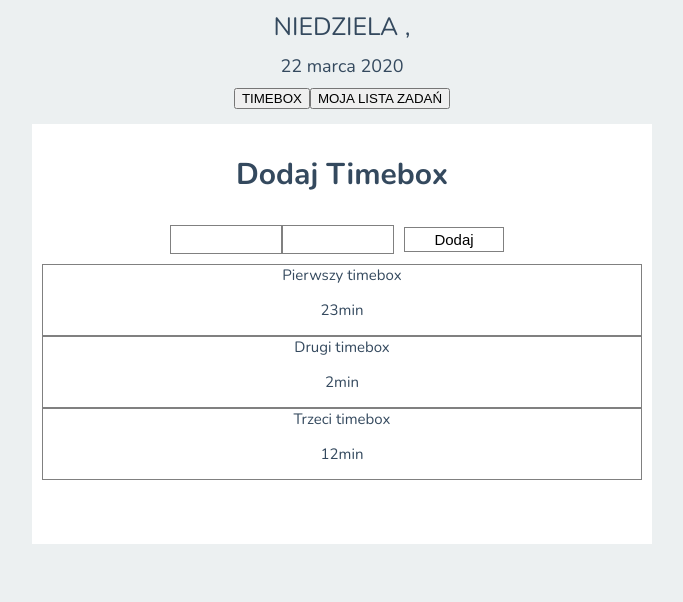
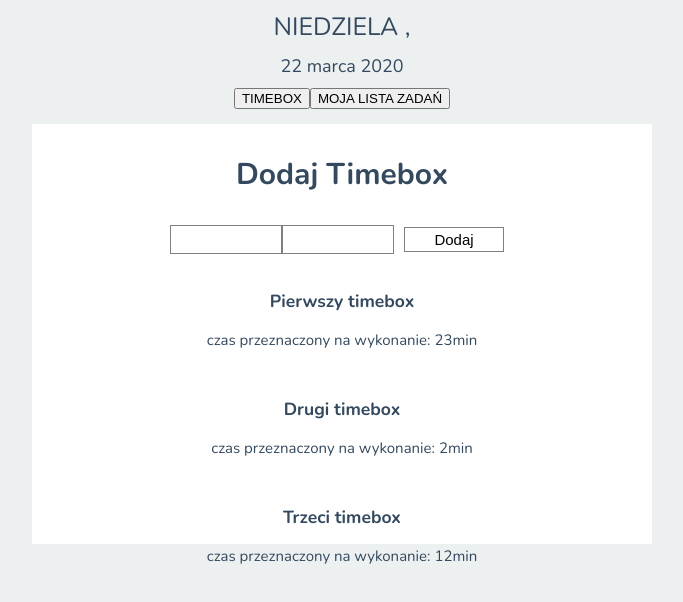
Before and after one commit to unpolaco/Personal-Organizer-App-, a React (Create React App) app: page / in a window 1280 px wide. Shown: the top 602 px of the page, without its empty margins (298-981 px from the left). Built offline with nearby package versions, Linux system fonts and the light colour scheme.

Commit message:
Make Timebox clickable

```diff
--- a/src/components/TaskList.js
+++ b/src/components/TaskList.js
@@ -4,7 +4,6 @@ import uuid from 'uuid'
 import styled from 'styled-components'
 import DownArrowIcon from '../icons/arrowDown'
 import UpArrowIcon from '../icons/arrowUp'
-
 
 function TaskList(props) {
   const {tasks, sortByNameGrowing, sortByDateGrowing, handlePriorityTask, handleDeleteTask, handleDoneTask, handleSortName, handleSortDate} = props;
--- a/src/components/Timebox.js
+++ b/src/components/Timebox.js
@@ -59,7 +59,7 @@ export default class Timebox extends React.Component {
 
 	render() {
 		const { pausesCounter, elapsedTimeInSeconds, isRunning, isPaused } = this.state;
-		const { timeboxName, timeboxTimeInMinutes, onDelete } = this.props;
+		const { timeboxName, timeboxTimeInMinutes, isActive, onDelete, onSetActiveTimebox } = this.props;
 		const totalTimeInSeconds = timeboxTimeInMinutes * 60;
 		const timeLeftInSeconds = totalTimeInSeconds - elapsedTimeInSeconds;
 		const hoursLeft = Math.floor(timeLeftInSeconds / 3600);
@@ -68,12 +68,12 @@ export default class Timebox extends React.Component {
 		const progressInPercent = (elapsedTimeInSeconds / totalTimeInSeconds) * 100.0;
 
 		return (
-			<TimeboxWrapper>
-				<UnhiddenWrapper>
-					<div>{timeboxName}</div>
-					<p>{timeboxTimeInMinutes}min</p>
+			<TimeboxWrapper >
+				<UnhiddenWrapper isActive={isActive} onClick={onSetActiveTimebox}>
+					<h3>{timeboxName}</h3>
+					<p>czas przeznaczony na wykonanie: {timeboxTimeInMinutes}min</p>
 				</UnhiddenWrapper>
-				<WrapperHidden>
+				<WrapperHidden >
 					<Clock
 						hoursLeft={hoursLeft}
 						minutesLeft={minutesLeft}
@@ -96,30 +96,22 @@ export default class Timebox extends React.Component {
 }
 const UnhiddenWrapper= styled.div`
 	width: 100%;
-&:hover + div {
-	visibility: visible;
-	opacity: 1;
-	height: 196px;
-	transition: visibility 0s, opacity 1s, height 0.1s ease-in-out;
-}
+	& + div {
+	visibility: ${props => props.isActive ? "visible" : "hidden"};
+	opacity: ${props => props.isActive ? "1" : "0"};;
+	height: ${props => props.isActive ? "196px" : "0"};;
+	transition: visibility 0s, opacity 1s height 0.1s ease-in-out;
+	}
 `
+
 const WrapperHidden = styled.div`
-	visibility: hidden;
-	opacity: 0;
-  height: 0;
-	&:hover {
-	visibility: visible;
-	opacity: 1;
-	height: 196px;
-	transition: visibility 0s, opacity 1s ease-in-out;
-}
-`
+	`
 
 const ButtonWrapper = styled.div`
 	display: flex;
 	justify-content: center;
 	padding: 15px;
-`;
+`
 const Button = styled.button`
 	display: flex;
 	justify-content: space-around;
@@ -142,10 +134,28 @@ const Button = styled.button`
 		stroke: #3498db;
 	}
 `;
+// const TimeboxWrapper = styled.div`
+// 	display: flex;
+// 	flex-direction: column;
+// 	align-items: center;
+// 	border: 1px solid grey;
+// 	&:hover {
+// 	border-left: 5px solid #2ecc71
+// }
+// `
 
 const TimeboxWrapper = styled.div`
-	display: flex;
-	flex-direction: column;
-	align-items: center;
-	border: 1px solid grey;
-`
+display: flex;
+flex-direction: column;
+margin: 2px 0;
+padding: 5px;
+transition: 100ms ease-in-out;
+
+&:hover {
+box-shadow: 1px 1px 3px 1px #ccc;
+transition: 300ms ease-in-out;
+background-color: #f6fafd;
+&:hover > * {
+background-color: #f6fafd;
+}
+}`
--- a/src/components/TimeboxCreator.js
+++ b/src/components/TimeboxCreator.js
@@ -23,6 +23,7 @@ state = {
       id: uuid.v4(),
       timeboxName: this.state.newTimeboxName,
       timeboxTimeInMinutes: this.state.newTimeboxTime,
+      active: true,
     })
     this.setState({
       newTimeboxName: "",
--- a/src/components/TimeboxList.js
+++ b/src/components/TimeboxList.js
@@ -7,11 +7,11 @@ import uuid from 'uuid';
 export default class TimeboxList extends Component {
   state = {
     timeboxes: [
-      {id:0, timeboxName: "Pierwszy timebox", timeboxTimeInMinutes: "23"},
-      {id:1, timeboxName: "Drugi timebox", timeboxTimeInMinutes: "2"},
-      {id:2, timeboxName: "Trzeci timebox", timeboxTimeInMinutes: "12"},
-
-    ]
+      {id:0, timeboxName: "Pierwszy timebox", timeboxTimeInMinutes: "23", active: false,},
+      {id:1, timeboxName: "Drugi timebox", timeboxTimeInMinutes: "2", active: false},
+      {id:2, timeboxName: "Trzeci timebox", timeboxTimeInMinutes: "12", active: false},
+    ],
+    activeTimeboxId: "",
   }
 
   handleDelete = (indexToDelete) => {
@@ -30,6 +30,18 @@ export default class TimeboxList extends Component {
       this.addTimebox(newTimebox)
     }
 
+  setActiveTimebox = (activeIndex) => {
+    this.setState(prevState => {
+      const timeboxes = [...prevState.timeboxes]
+      timeboxes.map(timebox => timebox.active = false)
+      timeboxes[activeIndex].active = true;
+      return timeboxes;
+    })
+  }
+  handleSetActiveTimebox = (index) => {
+    this.setActiveTimebox(index)
+  }
+
   render() {
     return (
       <>
@@ -41,8 +53,9 @@ export default class TimeboxList extends Component {
             key={uuid.v4()}
             timeboxName={timebox.timeboxName}
             timeboxTimeInMinutes={timebox.timeboxTimeInMinutes}
+            isActive={timebox.active}
             onDelete={() => this.handleDelete(index)}
-
+            onSetActiveTimebox={() => this.handleSetActiveTimebox(index)}
           />
         ))}
       </>
```
